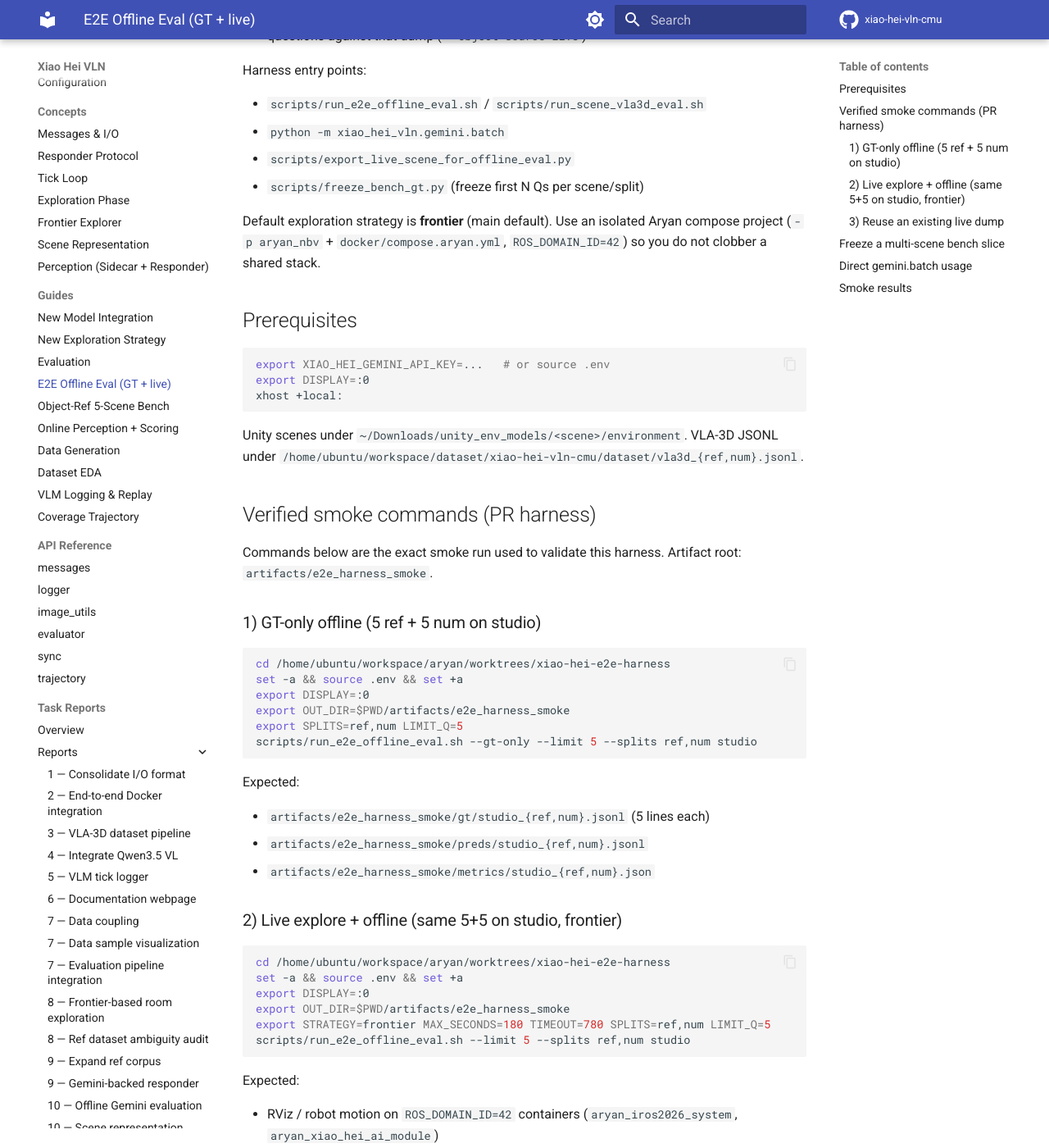
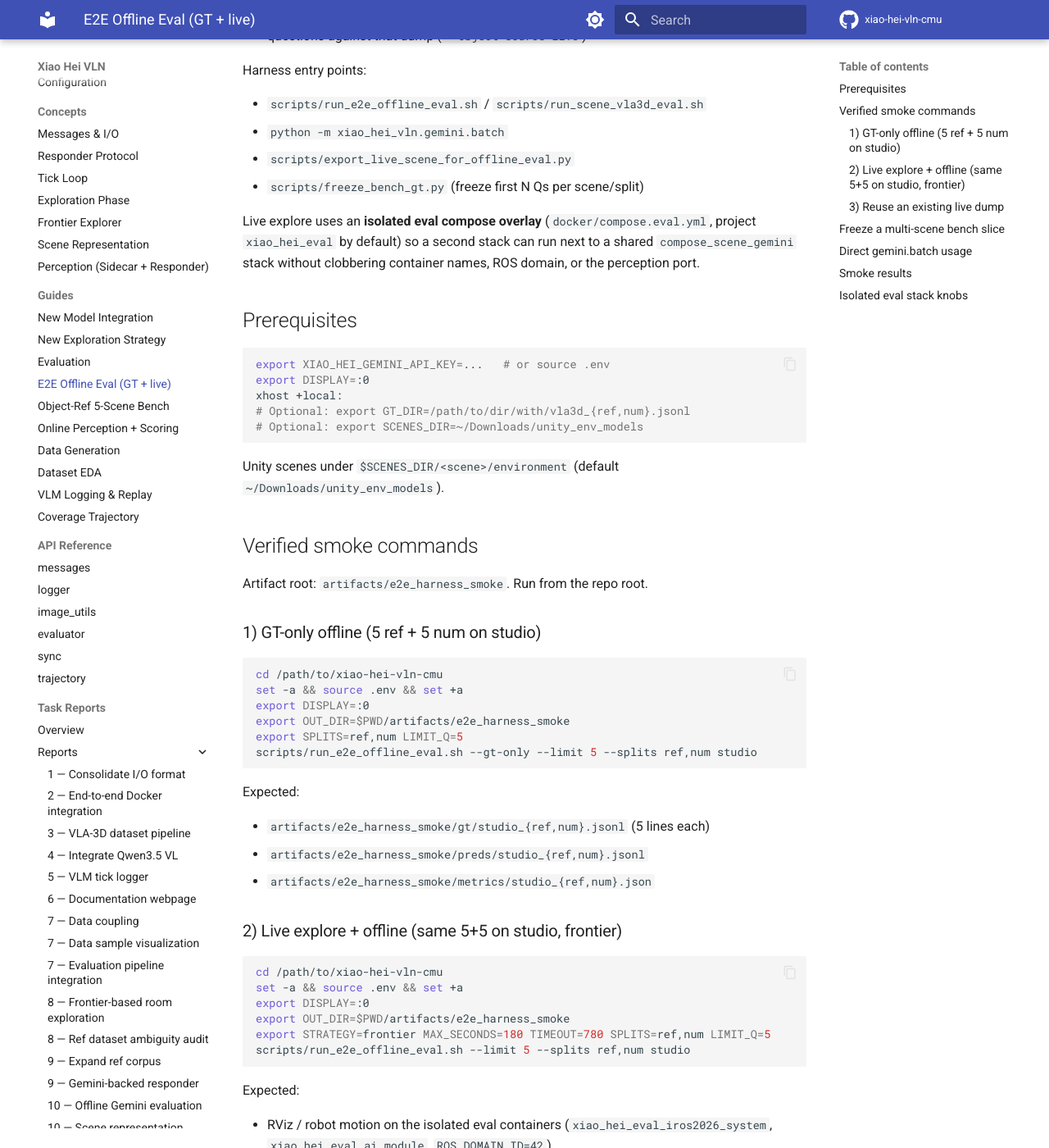
Before and after one commit to ginlov/xiao-hei-vln-cmu, an MkDocs documentation site: the page built from docs/guides/e2e-offline-eval.md, in a window 1280 px wide and 1400 px high, scrolled down 275 px. Shown: the whole window at 82% size. Built offline with MkDocs 1.6.1 and Material for MkDocs 9.7.7, drawn with Linux system fonts in a browser that asks for light colours; comment, search, counter and statistics services are not loaded; some of the changed text lies outside the part shown.

Commit message:
Align object-ref harness with generic compose.eval overlay.
Track PR1's stack-agnostic eval compose/script cleanup while keeping
fair NBV defaults (strategy, WP reach, spatial on).

Co-authored-by: Cursor <cursoragent@cursor.com>

````diff
--- a/docs/guides/e2e-offline-eval.md
+++ b/docs/guides/e2e-offline-eval.md
@@ -15,9 +15,10 @@ Harness entry points:
 - `scripts/export_live_scene_for_offline_eval.py`
 - `scripts/freeze_bench_gt.py` (freeze first N Qs per scene/split)
 
-Default exploration strategy is **frontier** (main default). Use an
-isolated Aryan compose project (`-p aryan_nbv` + `docker/compose.aryan.yml`,
-`ROS_DOMAIN_ID=42`) so you do not clobber a shared stack.
+Live explore uses an **isolated eval compose overlay**
+(`docker/compose.eval.yml`, project `xiao_hei_eval` by default) so a second
+stack can run next to a shared `compose_scene_gemini` stack without
+clobbering container names, ROS domain, or the perception port.
 
 ## Prerequisites
 
@@ -25,21 +26,21 @@ isolated Aryan compose project (`-p aryan_nbv` + `docker/compose.aryan.yml`,
 export XIAO_HEI_GEMINI_API_KEY=...   # or source .env
 export DISPLAY=:0
 xhost +local:
+# Optional: export GT_DIR=/path/to/dir/with/vla3d_{ref,num}.jsonl
+# Optional: export SCENES_DIR=~/Downloads/unity_env_models
 ```
 
-Unity scenes under `~/Downloads/unity_env_models/<scene>/environment`.
-VLA-3D JSONL under
-`/home/ubuntu/workspace/dataset/xiao-hei-vln-cmu/dataset/vla3d_{ref,num}.jsonl`.
+Unity scenes under `$SCENES_DIR/<scene>/environment`
+(default `~/Downloads/unity_env_models`).
 
-## Verified smoke commands (PR harness)
+## Verified smoke commands
 
-Commands below are the exact smoke run used to validate this harness.
-Artifact root: `artifacts/e2e_harness_smoke`.
+Artifact root: `artifacts/e2e_harness_smoke`. Run from the repo root.
 
 ### 1) GT-only offline (5 ref + 5 num on studio)
 
 ```bash
-cd /home/ubuntu/workspace/aryan/worktrees/xiao-hei-e2e-harness
+cd /path/to/xiao-hei-vln-cmu
 set -a && source .env && set +a
 export DISPLAY=:0
 export OUT_DIR=$PWD/artifacts/e2e_harness_smoke
@@ -56,7 +57,7 @@ Expected:
 ### 2) Live explore + offline (same 5+5 on studio, frontier)
 
 ```bash
-cd /home/ubuntu/workspace/aryan/worktrees/xiao-hei-e2e-harness
+cd /path/to/xiao-hei-vln-cmu
 set -a && source .env && set +a
 export DISPLAY=:0
 export OUT_DIR=$PWD/artifacts/e2e_harness_smoke
@@ -66,15 +67,15 @@ scripts/run_e2e_offline_eval.sh --limit 5 --splits ref,num studio
 
 Expected:
 
-- RViz / robot motion on `ROS_DOMAIN_ID=42` containers
-  (`aryan_iros2026_system`, `aryan_xiao_hei_ai_module`)
+- RViz / robot motion on the isolated eval containers
+  (`xiao_hei_eval_iros2026_system`, `xiao_hei_eval_ai_module`, `ROS_DOMAIN_ID=42`)
 - `artifacts/e2e_harness_smoke/explored_scenes/studio/scene.json`
 - preds + metrics under the same `OUT_DIR` as above
 
 ### 3) Reuse an existing live dump
 
 ```bash
-cd /home/ubuntu/workspace/aryan/worktrees/xiao-hei-e2e-harness
+cd /path/to/xiao-hei-vln-cmu
 set -a && source .env && set +a
 export OUT_DIR=$PWD/artifacts/e2e_harness_smoke
 export SPLITS=ref,num LIMIT_Q=5
@@ -116,7 +117,7 @@ uv run python -m xiao_hei_vln.eval_pipeline \
 
 ## Smoke results
 
-Verified on branch `aryan/e2e-eval-harness` (studio, `LIMIT_Q=5`).
+Verified on the e2e-eval-harness branch (studio, `LIMIT_Q=5`).
 
 | Arm | Split | Metric | Value |
 |---|---|---|---|
@@ -132,22 +133,12 @@ Live explore ended with `DONE visited=3 skipped=21 reason=max_consecutive_skips`
 (short smoke cap). Dump present at
 `artifacts/e2e_harness_smoke/explored_scenes/studio/scene.json`.
 
-Exact commands used:
+## Isolated eval stack knobs
 
-```bash
-cd /home/ubuntu/workspace/aryan/worktrees/xiao-hei-e2e-harness
-set -a && source .env && set +a
-export DISPLAY=:0
-export OUT_DIR=$PWD/artifacts/e2e_harness_smoke
-export SPLITS=ref,num LIMIT_Q=5
-scripts/run_e2e_offline_eval.sh --gt-only --limit 5 --splits ref,num studio
-```
-
-```bash
-cd /home/ubuntu/workspace/aryan/worktrees/xiao-hei-e2e-harness
-set -a && source .env && set +a
-export DISPLAY=:0
-export OUT_DIR=$PWD/artifacts/e2e_harness_smoke
-export STRATEGY=frontier MAX_SECONDS=180 TIMEOUT=780 SPLITS=ref,num LIMIT_Q=5
-scripts/run_e2e_offline_eval.sh --limit 5 --splits ref,num studio
-```
+| Env | Default | Meaning |
+|---|---|---|
+| `COMPOSE_PROJECT` | `xiao_hei_eval` | `docker compose -p …` project name |
+| `XIAO_HEI_EVAL_PREFIX` | `xiao_hei_eval` | container name prefix |
+| `ROS_DOMAIN_ID` | `42` | ROS domain for the eval stack |
+| `PERCEPTION_PORT` | `8002` | perception uvicorn port (base often 8001) |
+| `GT_DIR` / `XIAO_HEI_GT_DIR` | auto | directory with `vla3d_{ref,num}.jsonl` |
````
Also changed, not shown: docs/OBJECT_REF_BENCH_5SCENE.md (+1 -1 lines), 4 other files.
